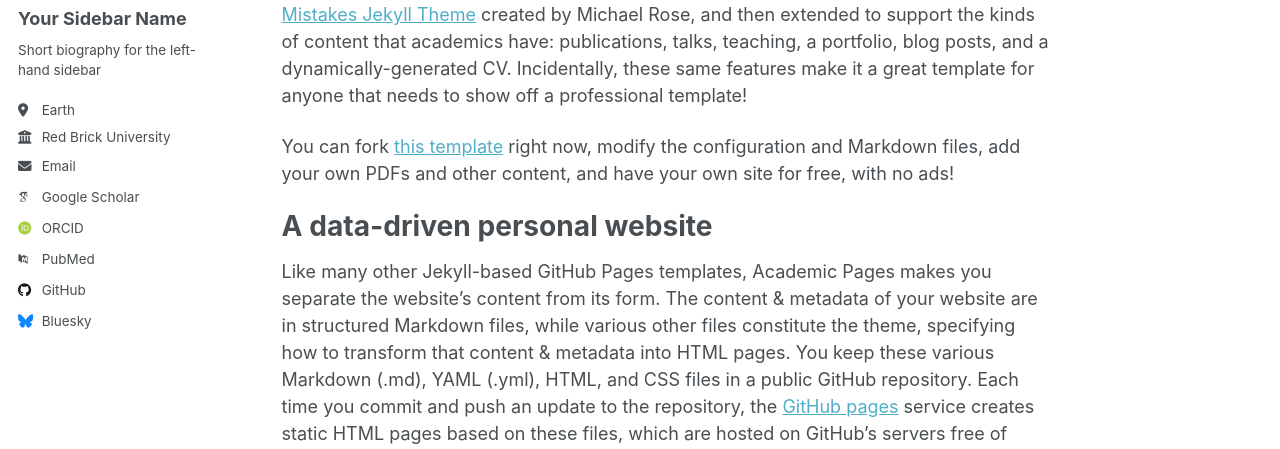
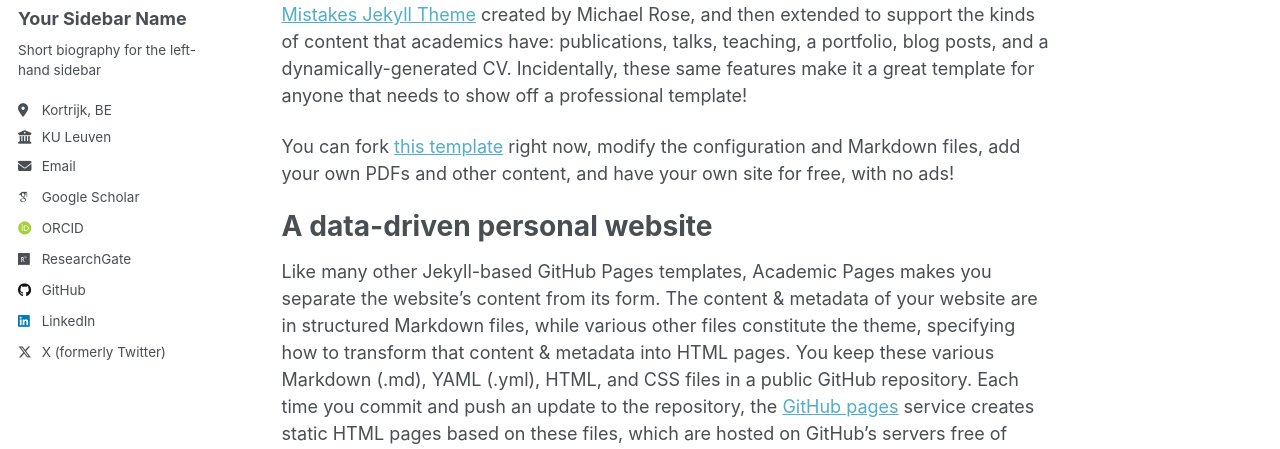
Before and after one commit to ShakirSofi/shakirsofi.github.io, a Jekyll site: the page built from _pages/about.md, in a window 1280 px wide. Shown: the part 276-725 px from the top of the page. Built offline with Jekyll 4.4.1, drawn with Linux system fonts in a browser that asks for light colours; some web fonts are replaced; a script that is not in the unit is left out; part of the change alters nothing that is shown.

Commit message:
Update _config.yml

```diff
--- a/_config.yml
+++ b/_config.yml
@@ -26,61 +26,29 @@ author:
   name             : "Your Sidebar Name"
   pronouns         : # example: "she/her"
   bio              : "Short biography for the left-hand sidebar"
-  location         : "Earth"
-  employer         : "Red Brick University"
+  location         : "Kortrijk, BE"
+  employer         : "KU Leuven"
   uri              : # URL
-  email            : "none@example.org"
+  email            : "shakirshowkat.sofi@kuleuven.be"
 
   # Academic websites
-  academia         : # URL
-  arxiv            : # URL - Update with the correct link to your profile
-  googlescholar    : "https://scholar.google.com/citations?user=PS_CX0AAAAAJ"
-  impactstory      : # URL
-  orcid            : "http://orcid.org/yourorcidurl"
-  semantic         : # URL
-  pubmed           : "https://www.ncbi.nlm.nih.gov/pubmed/?term=john+snow"
-  researchgate     : # URL
-  scopus           : # URL
+  googlescholar    : "https://scholar.google.com/citations?hl=en&user=Tkd8xEAAAAAJ"
+  orcid            : "https://orcid.org/0000-0003-4491-099X"
+  researchgate     : "https://www.researchgate.net/profile/Shakir-Showkat-Sofi"
 
   # Repositories and software development
   bitbucket        : # Username - Update with your username on the site
   codepen          : # Username
   dribbble         : # Username
-  github           : "academicpages"
-  kaggle           : # Username
-  stackoverflow    : # User number or user number and name (i.e., use "1" or "1/jeff-atwood")
+  github           : "ShakirSofi"
+
 
   # Social media
-  artstation       : # Username
-  bluesky          : "bsky.app" # Replace this with you Bluesky username
-  facebook         : # Username
-  flickr           : # Username
-  foursquare       : # Username
-  goodreads        : # Username
-  google_plus      : # Username
-  keybase          : # Username
-  instagram        : # Username
-  lastfm           : # Username
-  linkedin         : # Username
-  mastodon         : # URL
-  medium           : # URL
-  pinterest        : # Username
-  soundcloud       : # Username
-  steam            : # Username
-  telegram         : # URL
-  tumblr           : # Username
-  twitter          : # Username for X / Twitter
-  vine             : # Username
-  weibo            : # Username
-  wikipedia        : # Username
-  xing             : # Username
-  youtube          : # Username
-  zhihu            : # Username
+  linkedin         : shakir-sofi-203945110
+  twitter          : S_Cophy
 
 # Publication Category - The following the list of publication categories and their headings
 publication_category:
-  books:
-    title: 'Books'
   manuscripts:
     title: 'Journal Articles'
   conferences:
```
